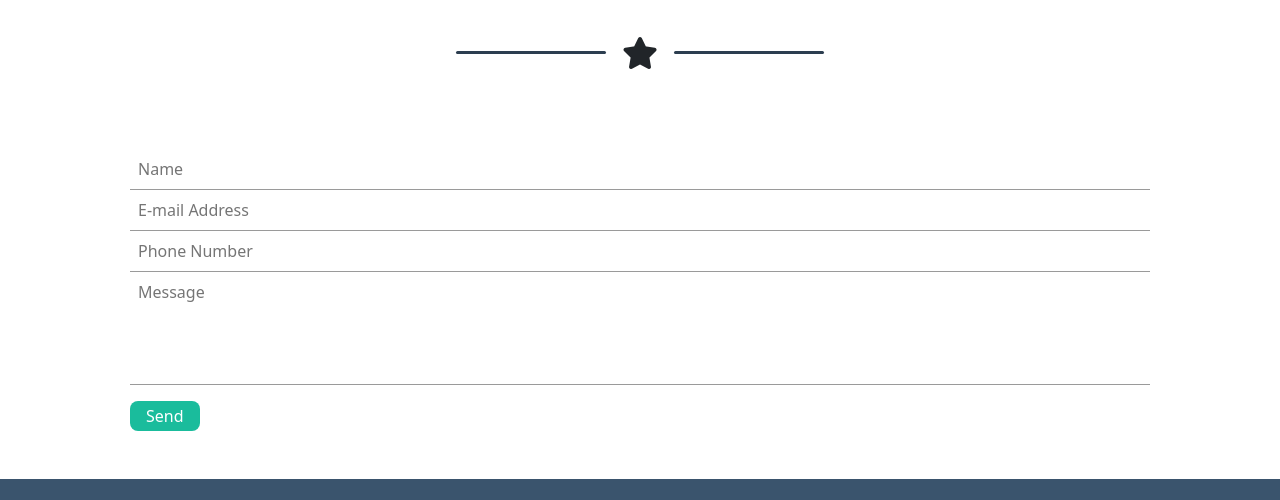
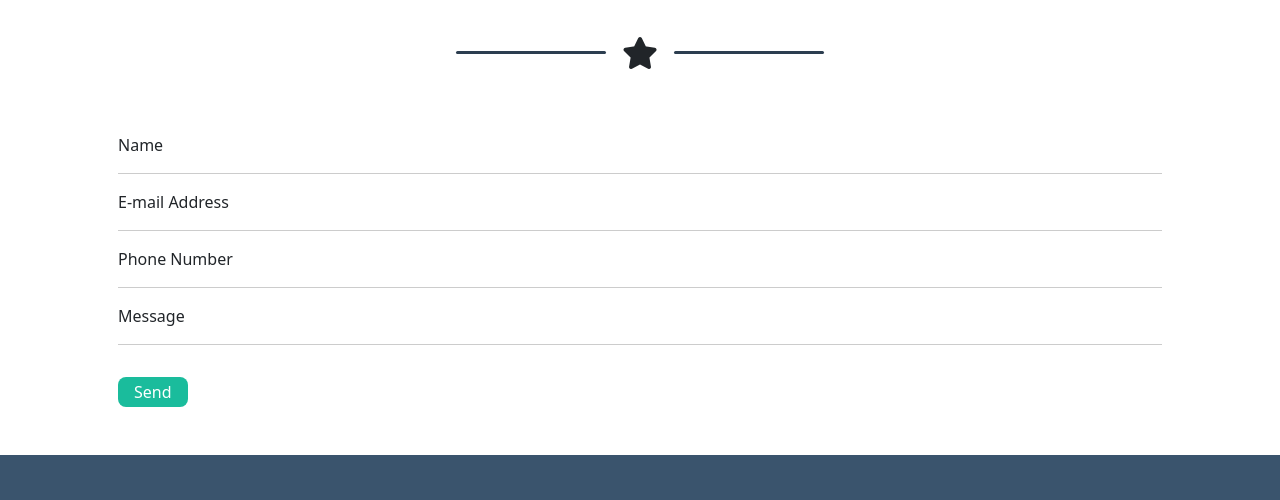
Before and after one commit to MartinaPerozzi/html-css-bootstrap-freelancer, a plain HTML site: page index.html in a window 1280 px wide. Shown: the part 2185-2685 px from the top of the page. Drawn offline with nearby package versions, Linux system fonts and the light colour scheme.

Commit message:
html + css- changed form

```diff
--- a/css/style.css
+++ b/css/style.css
@@ -73,24 +73,21 @@ main{
 #contact{
     padding-top:4rem;
 }
-.form{
+form{
     text-align: left;
 }
 
-.form>div:not(.label-green){
+form>div:not(.label-green){
     border-bottom: 0.5px solid rgb(204, 204, 204);
     padding:0.5rem;
 }
-.form>input:nth-child(4){
+form>input:nth-child(4){
     padding-bottom: 5rem;
     margin-bottom: 1rem;
     border-bottom:1px solid #9a9a9a;
 }
 input{
-    border-bottom:1px solid #9a9a9a;
-    border-top:none;
-    border-left:none;
-    border-right:none;
+    border:none;
     padding:0.5rem;
 }
 input[type="submit"]{
@@ -105,6 +102,9 @@ input[type="submit"]{
 #contact .row>*{
     padding-left:0;
 
+}
+.label-green{
+    padding-top:2rem;
 }
 /* FOOTER */
 footer{
@@ -184,3 +184,7 @@ footer .icons{
         }
 
 }
+
+label{
+    display:inline-block;
+}
--- a/index.html
+++ b/index.html
@@ -129,11 +129,28 @@
 
 			<div class="container">
 
-				<form class="form d-flex flex-column justify-content-start p-3 p-md-5">
-					<input type="text" id="firstname" name="firstname" placeholder="Name">
-					<input type="email" id="email" name="email" placeholder="E-mail Address">
-					<input type="tel" id="number" name="number" placeholder="Phone Number">
-					<input type="text" id="message" name="message" placeholder="Message">
+				<form action="" method="GET" class="row flex-column justify-content-start p-3 pe-md-5 ps-md-5 pb-md-5">
+
+					<div class="col">
+						<label for="firstname"> Name</label>
+						<input type="text" id="firstname" name="firstname">
+					</div>
+
+					<div class="col">
+						<label for="email">E-mail Address</label>
+						<input type="email" id="email" name="email">
+					</div>
+
+					<div class="col">
+						<label for="number">Phone Number</label>
+						<input type="tel" id="number" name="number">
+					</div>
+
+					<div class="col">
+						<label for="message">Message</label>
+						<input type="text" id="message" name="message">
+					</div>
+
 					<div class="label-green">
 					<input class="label-green" type="submit" value="Send">
 					</div>
@@ -145,6 +162,7 @@
 	</main>
 <!-- FOOTER -->
 	<footer class="container-fluid">
+
 		<div class="row flex-column flex-md-row">
 
 			<div class="col">
@@ -176,8 +194,8 @@
 			</div>
 
 			<div class="footer-copy d-flex align-items-center justify-content-center mt-5">Copyright</div>
+
 		</div>
-
 
 	</footer>
 
```
